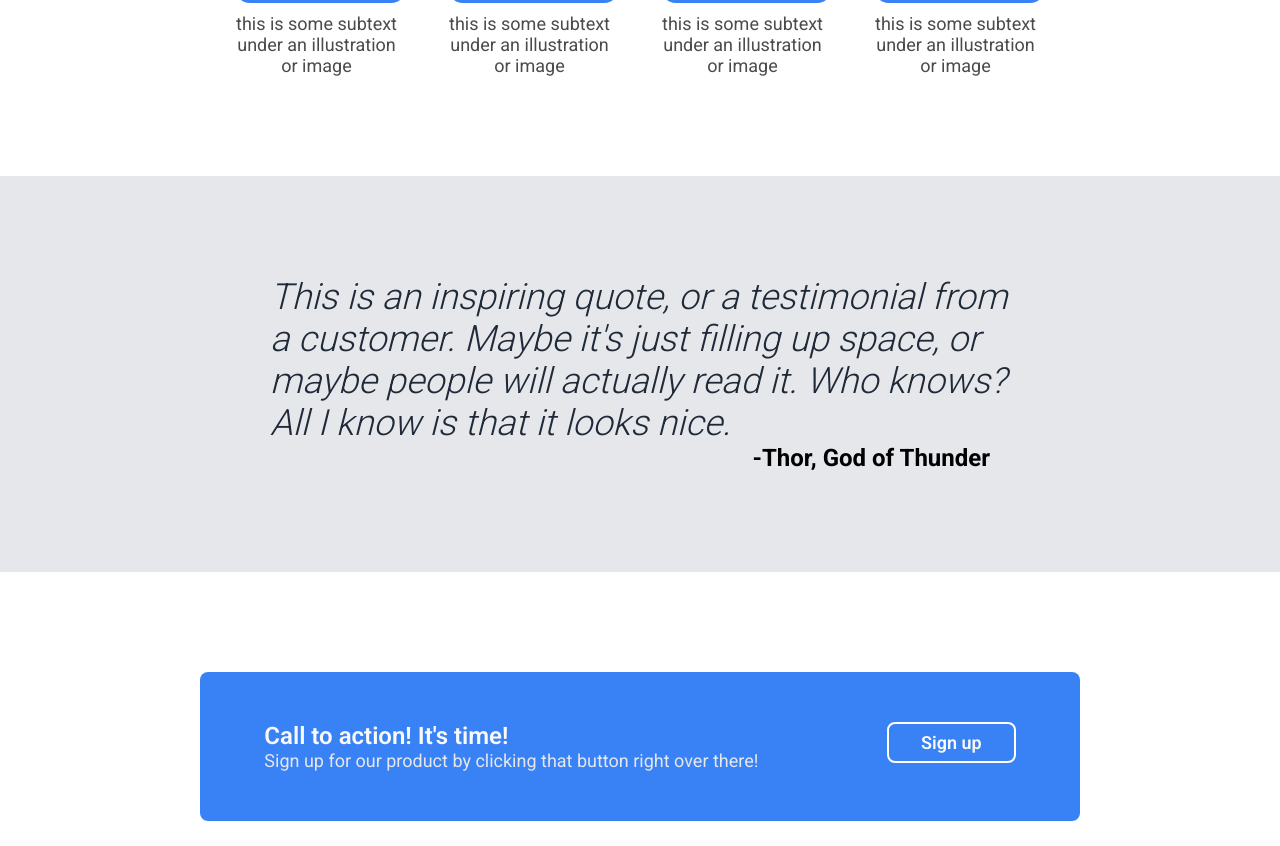
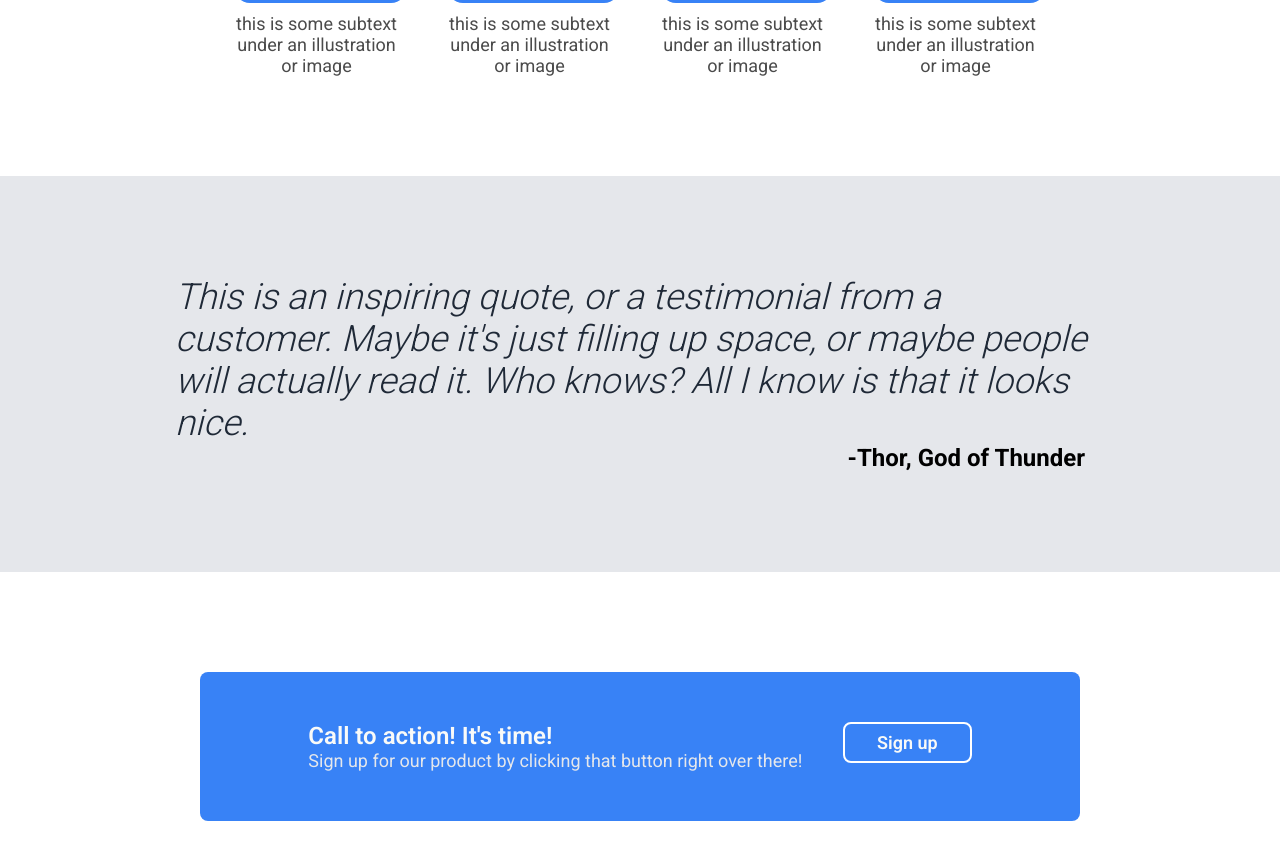
Before and after one commit to zsouza1/odin-landing-page, a plain HTML site: page index.html in a window 1280 px wide. Shown: the part 794-1640 px from the top of the page. Drawn offline with Linux system fonts and the light colour scheme.

Commit message:
Complete final draft
Fixed syntax error, made margins more uniform and efficient

```diff
--- a/index.html
+++ b/index.html
@@ -28,7 +28,7 @@
                 </div>
             </div>
             <div class="header-right">
-                <image src="./photo.jpg" alt="Woman sitting cross-legged on a bench indoors looking at her phone. Sunlight shines on her from a window to her left." height="300" width="450">
+                <img src="./photo.jpg" alt="Woman sitting cross-legged on a bench indoors looking at her phone. Sunlight shines on her from a window to her left." height="300" width="450">
             </div>
         </div>
     </div>
--- a/style.css
+++ b/style.css
@@ -10,8 +10,6 @@ body {
 .header {
     background-color: #1F2937;
     color: white;
-    padding-left: 210px;
-    padding-right: 210px;
     padding-bottom: 100px;
 }
 
@@ -106,11 +104,6 @@ button:hover {
     margin-left: 20px;
 }
 
-.body-one {
-    padding-left: 210px;
-    padding-right: 210px;
-}
-
 .random {
     display: flex;
     justify-content: center;
@@ -147,14 +140,11 @@ button:hover {
 
 .body-two {
     background: #E5E7EB;
-    padding-left: 210px;
-    padding-right: 210px;
 }
 
 .quote {
     display: flex;
     flex-direction: column;
-    flex: 1;
     padding: 100px 60px;
 }
 
@@ -204,3 +194,20 @@ button:hover {
     padding: 2.5rem;
     font-size: 18px;
 }
+
+.upper-header,
+.header-main,
+.boxes,
+.quote{
+    max-width: 1300px;
+    margin: auto;
+    padding-left: 175px;
+    padding-right: 175px;
+}
+
+.ad {
+    max-width: 1300px;
+    margin: auto;
+    padding-left: 10%;
+    padding-right: 10%;
+}
```
